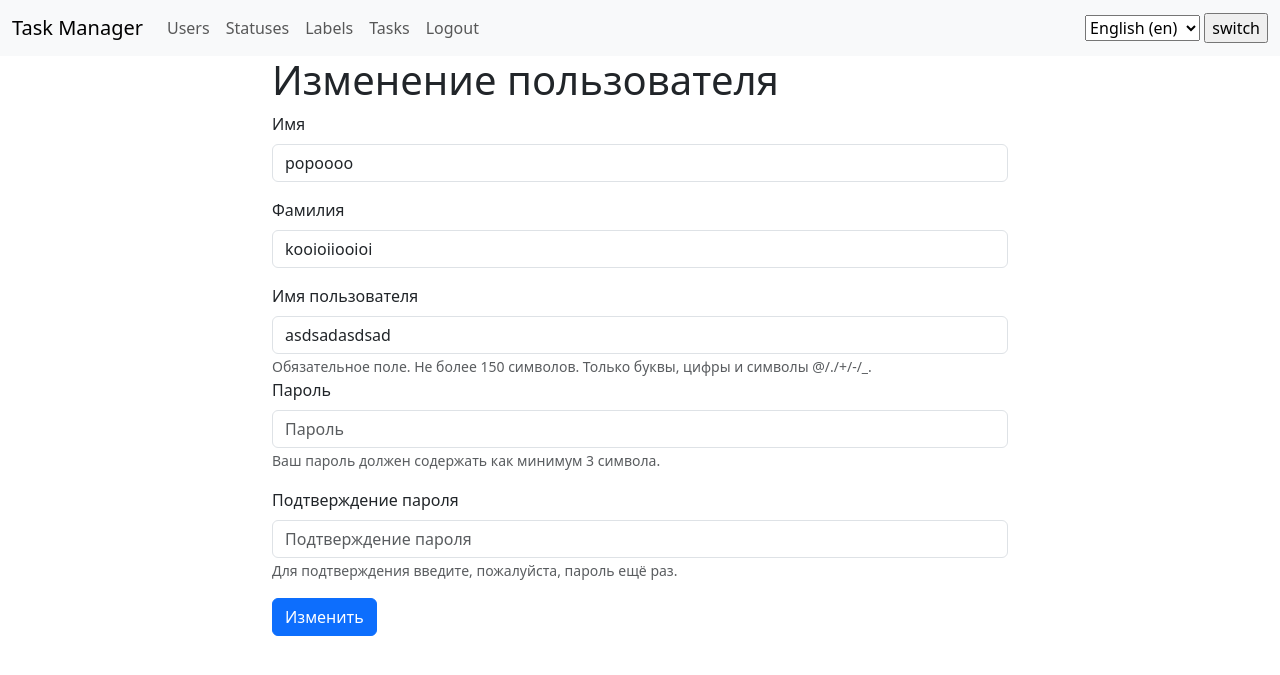
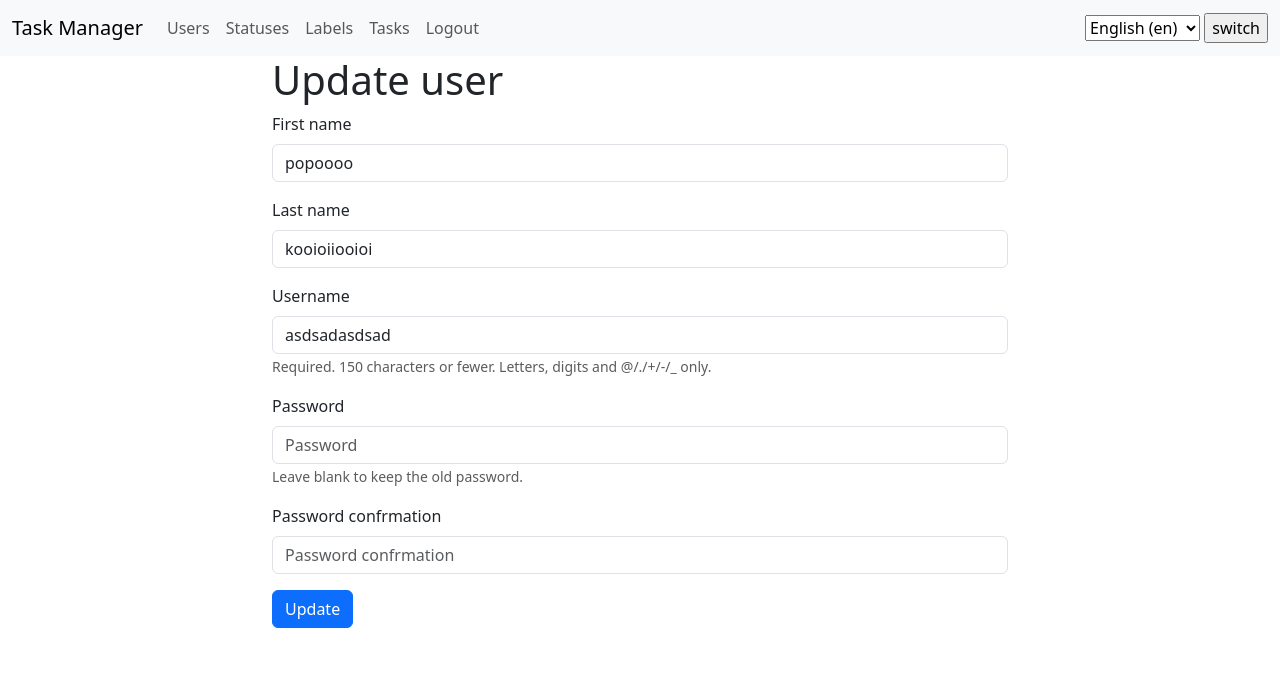
Before and after one commit to farguz/python-project-52, a Django app: page /users/19/update/ in a window 1280 px wide. Shown: the top 675 px of the page. Run offline with Django 5.2, Linux system fonts and the light colour scheme; a user stored in the database is signed in; data comes from the database, SQL or seed files in the repository; some libraries are stand-ins or nearby versions.

Commit message:
support i18n, use default django forms

```diff
--- a/task_manager/users/forms.py
+++ b/task_manager/users/forms.py
@@ -1,7 +1,9 @@
+from django import forms
 from django.contrib.auth.forms import (
     UserChangeForm,
     UserCreationForm,
 )
+from django.utils.translation import gettext_lazy as _
 
 from .models import CustomUser
 
@@ -21,11 +23,32 @@ class CustomUserCreationForm(UserCreationForm):
 
 class CustomUserChangeForm(UserChangeForm):
 
+    password = forms.CharField(
+        widget=forms.PasswordInput(),
+        label=_('Password'),
+        required=False,
+        help_text=_('Leave blank to keep the old password.'),
+    )
+    confirm_password = forms.CharField(
+        widget=forms.PasswordInput(),
+        label=_('Password confrmation'),
+        required=False,
+    )
+
+    def clean(self):
+        cleaned_data = super().clean()
+        password = cleaned_data.get('password')
+        confirm_password = cleaned_data.get('confirm_password')
+
+        if password or confirm_password:
+            if password != confirm_password:
+                raise forms.ValidationError(_('Passwords are not the same'))
+        return cleaned_data
+
     class Meta:
         model = CustomUser
         fields = [
             'first_name',
             'last_name',
-            'password',
             'username',
         ]
--- a/task_manager/users/templates/users/create.html
+++ b/task_manager/users/templates/users/create.html
@@ -1,7 +1,6 @@
 {% extends "base.html" %}
 {% load django_bootstrap5 %}
 {% load i18n %}
-{% block title %}TMbf Registration{% endblock %}
 
 {% block content %}
 <div class="container">
@@ -17,7 +16,7 @@
                 {% bootstrap_field form.password1 %}
                 {% bootstrap_field form.password2 %}
 
-                {% bootstrap_button button_type="submit" content=_("Register") %}
+                {% bootstrap_button button_type="submit" content=_('Register') %}
             </form>
         </div>
     </div>
--- a/task_manager/users/templates/users/delete.html
+++ b/task_manager/users/templates/users/delete.html
@@ -1,7 +1,6 @@
 {% extends "base.html" %}
 {% load django_bootstrap5 %}
 {% load i18n %}
-{% block title %}TMbf Delete User{% endblock %}
 
 {% block content %}
 <div class="container">
--- a/task_manager/users/templates/users/index.html
+++ b/task_manager/users/templates/users/index.html
@@ -1,11 +1,12 @@
 {% extends "base.html" %}
 {% load django_bootstrap5 %}
 {% load i18n %}
-{% block title %}TMbf Users list{% endblock %}
 
 {% block content %}
 <div class="container">
     <div class="row">
+
+
         <div class="col-lg-8 mx-auto">
             <h1>{% trans 'Users' %}</h1>
             <table class="table">
--- a/task_manager/users/templates/users/update.html
+++ b/task_manager/users/templates/users/update.html
@@ -1,52 +1,17 @@
 {% extends "base.html" %}
 {% load django_bootstrap5 %}
-
-{% block title %}TMbf Update User{% endblock %}
+{% load i18n %}
 
 {% block content %}
-
-{% if form.errors %}
-<div>
-    <ul>
-    {% for error in form.errors %}
-        <li><strong>{{ error|escape }}</strong></li>
-    {% endfor %}
-    </ul>
-</div>
-{% endif %}
-
 <div class="container">
     <div class="row">
         <div class="col-lg-8 mx-auto">
-            <h1>Изменение пользователя</h1>
-            <form action="{% url 'user_update' user.id %}" method="post">
+            <h1>{% trans 'Update user' %}</h1>
+            <form method="post" class="form">
                 {% csrf_token %}
-                <div class="mb-3">
-                    <label class="form-label" for="id_first_name">Имя</label>
-                    <input type="text" class="form-control" id="id_first_name" name="first_name" value="{{ user.first_name }}">
-                </div>
-                <div class="mb-3">
-                    <label class="form-label" for="id_last_name">Фамилия</label>
-                    <input type="text" class="form-control" id="id_last_name" name="last_name" value="{{ user.last_name }}">
-                </div>
-                <div class="mb-3">
-                    <label class="form-label" for="id_username">Имя пользователя</label>
-                    <input type="text" class="form-control" id="id_username" name="username" value="{{ user.username }}">
-                    <small class="form-text text-muted">
-                        Обязательное поле. Не более 150 символов. Только буквы, цифры и символы @/./+/-/_.</small>
-                <div class="mb-3">
-                    <label class="form-label" for="id_password1">Пароль</label>
-                    <input type="password" class="form-control" id="id_password1" name="password1" placeholder="Пароль">
-                    <small class="form-text text-muted">
-                        Ваш пароль должен содержать как минимум 3 символа.</small>
-                </div>
-                <div class="mb-3">
-                    <label class="form-label" for="id_password2">Подтверждение пароля</label>
-                    <input type="password" class="form-control" id="id_password2" name="password2" placeholder="Подтверждение пароля">
-                    <small class="form-text text-muted">
-                        Для подтверждения введите, пожалуйста, пароль ещё раз.</small>
-                </div>
-                <button type="submit" class="btn btn-primary">Изменить</button>
+
+                {% bootstrap_form form %}
+                {% bootstrap_button button_type="submit" content=_('Update') %}
             </form>
         </div>
     </div>
--- a/task_manager/users/views.py
+++ b/task_manager/users/views.py
@@ -1,7 +1,8 @@
 from django.contrib import messages
-from django.contrib.auth import get_user_model
+from django.contrib.auth import get_user_model, update_session_auth_hash
 from django.contrib.auth.mixins import LoginRequiredMixin, UserPassesTestMixin
 from django.urls import reverse_lazy
+from django.utils.translation import gettext_lazy as _
 from django.views.generic import ListView
 from django.views.generic.edit import CreateView, DeleteView, UpdateView
 
@@ -24,7 +25,7 @@ class RegistrationView(CreateView):
     success_url = reverse_lazy('login')
 
     def get_success_url(self):
-        messages.success(self.request, 'Пользователь успешно создан')
+        messages.success(self.request, _('User created successfully'))
         return super().get_success_url()
 
 
@@ -40,8 +41,17 @@ class UpdateUserView(LoginRequiredMixin, UserPassesTestMixin, UpdateView):
         return self.request.user == user or self.request.user.is_superuser
 
     def get_success_url(self):
-        messages.success(self.request, 'Пользователь успешно обновлен')
+        messages.success(self.request, _('User updated successfully'))
         return super().get_success_url()
+
+    def form_valid(self, form):
+        user = form.save(commit=False)
+        password = form.cleaned_data.get('password')
+        if password:
+            user.set_password(password)
+        user.save()
+        update_session_auth_hash(self.request, user)
+        return super().form_valid(form)
 
 
 class DeleteUserView(LoginRequiredMixin, UserPassesTestMixin, DeleteView):
@@ -56,5 +66,5 @@ class DeleteUserView(LoginRequiredMixin, UserPassesTestMixin, DeleteView):
         return self.request.user == user or self.request.user.is_superuser
 
     def get_success_url(self):
-        messages.success(self.request, 'Пользователь успешно удален')
+        messages.success(self.request, _('User deleted successfully'))
         return super().get_success_url()
```
Also changed, not shown: task_manager/users/tests.py (+5 -4 lines).
